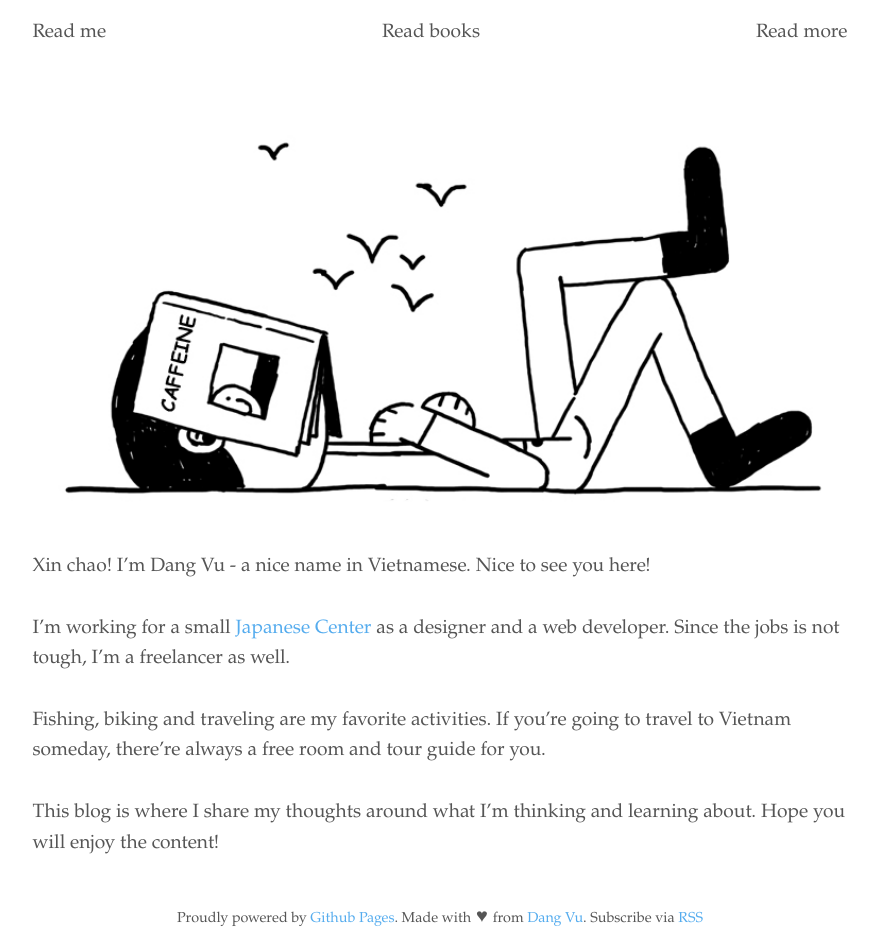
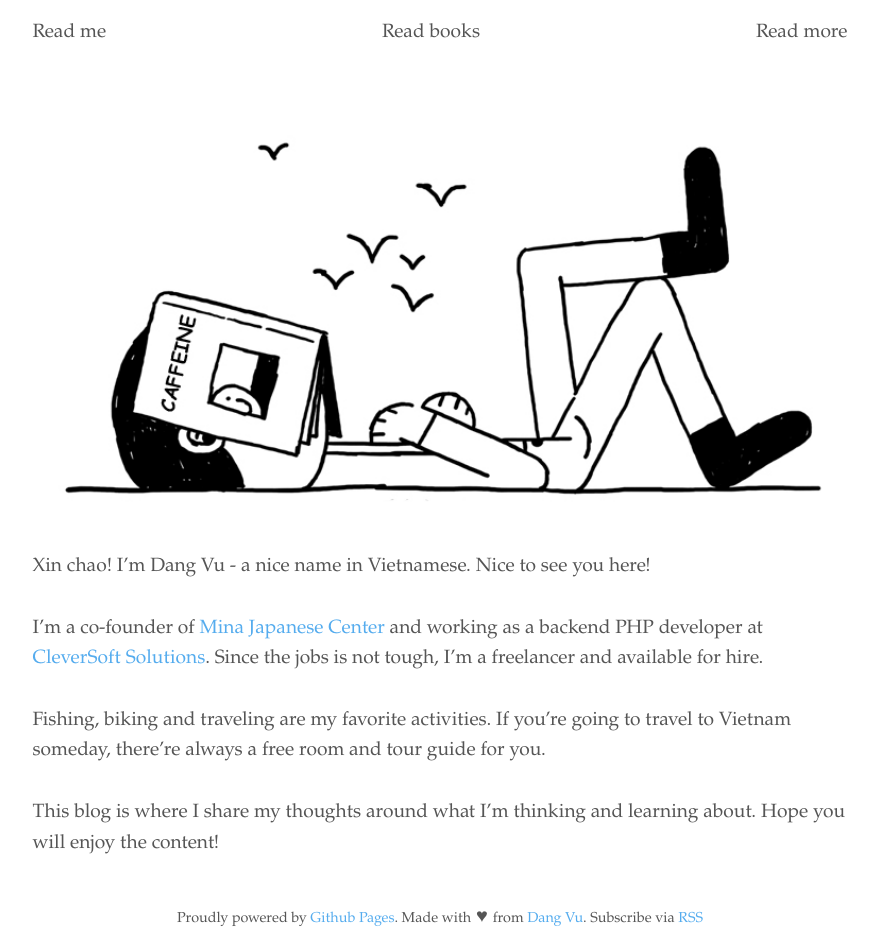
Before and after one commit to i30/i30.github.io, a Jekyll site: the page built from about.md, in a window 1280 px wide. Shown: the whole page, without its empty margins (200-1078 px from the left). Built offline with Jekyll 4.4.1, drawn with Linux system fonts in a browser that asks for light colours; comment, search, counter and statistics services are not loaded.

Commit message:
update about info

```diff
--- a/about.md
+++ b/about.md
@@ -5,7 +5,7 @@ permalink: /about/
 ---
 Xin chao! I'm Dang Vu - a nice name in Vietnamese. Nice to see you here!
 
-I'm working for a small [Japanese Center](https://ja.mina.edu.vn) as a designer and a web developer. Since the jobs is not tough, I'm a freelancer as well.
+I'm a co-founder of [Mina Japanese Center](https://ja.mina.edu.vn) and working as a backend PHP developer at [CleverSoft Solutions](http://cleversoft.co/). Since the jobs is not tough, I'm a freelancer and available for hire.
 
 Fishing, biking and traveling are my favorite activities. If you're going to travel to Vietnam someday, there're always a free room and tour guide for you.
 
```
